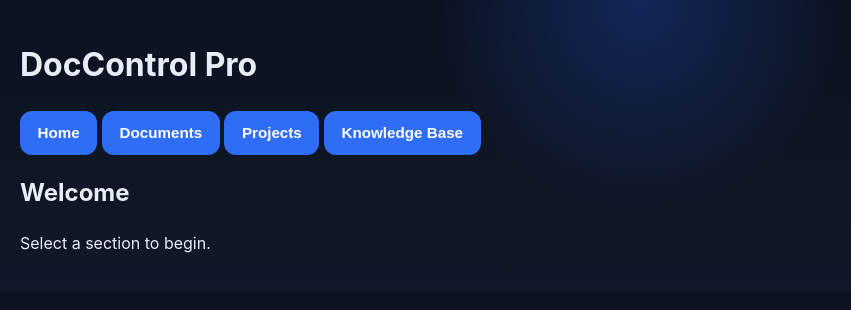
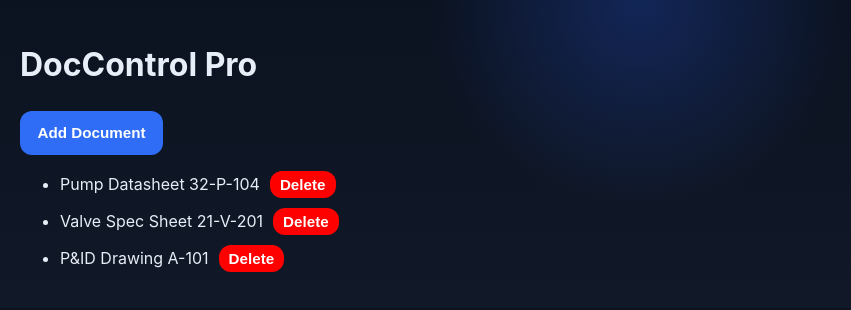
Before and after one commit to kayne776-netizen/DocControl-Pro-5, a React (Vite) app: page / in a window 1280 px wide. Shown: the top 310 px of the page, without its empty margins (0-851 px from the left). Built offline with nearby package versions, Linux system fonts and the light colour scheme.

Commit message:
Update App.jsx

```diff
--- a/src/App.jsx
+++ b/src/App.jsx
@@ -1,95 +1,51 @@
 import { useState } from "react"
 
 function App() {
-  const [page, setPage] = useState("home")
-  const [documents, setDocuments] = useState([])
-  const [projects, setProjects] = useState([])
-  const [input, setInput] = useState("")
+  const [documents, setDocuments] = useState([
+    "Pump Datasheet 32-P-104",
+    "Valve Spec Sheet 21-V-201",
+    "P&ID Drawing A-101"
+  ])
 
+  // Add a new document
   const addDocument = () => {
-    if (input.trim() === "") return
-    setDocuments([...documents, input])
-    setInput("")
+    const newDoc = `New Document ${documents.length + 1}`
+    setDocuments([...documents, newDoc])
   }
 
-  const addProject = () => {
-    if (input.trim() === "") return
-    setProjects([...projects, input])
-    setInput("")
+  // Delete a document
+  const deleteDocument = (indexToDelete) => {
+    const updatedDocs = documents.filter((_, index) => index !== indexToDelete)
+    setDocuments(updatedDocs)
   }
 
   return (
     <div style={{ padding: "20px" }}>
       <h1>DocControl Pro</h1>
 
-      {/* Navigation */}
-      <div style={{ marginBottom: "20px" }}>
-        <button onClick={() => setPage("home")}>Home</button>{" "}
-        <button onClick={() => setPage("documents")}>Documents</button>{" "}
-        <button onClick={() => setPage("projects")}>Projects</button>{" "}
-        <button onClick={() => setPage("knowledge")}>Knowledge Base</button>
-      </div>
+      <button onClick={addDocument}>Add Document</button>
 
-      {/* HOME */}
-      {page === "home" && (
-        <div>
-          <h2>Welcome</h2>
-          <p>Select a section to begin.</p>
-        </div>
-      )}
+      <ul>
+        {documents.map((doc, index) => (
+          <li key={index} style={{ marginTop: "10px" }}>
+            {doc}
 
-      {/* DOCUMENTS */}
-      {page === "documents" && (
-        <div>
-          <h2>Documents</h2>
-
-          <input
-            type="text"
-            placeholder="Enter document name"
-            value={input}
-            onChange={(e) => setInput(e.target.value)}
-          />
-          <button onClick={addDocument}>Add Document</button>
-
-          <ul>
-            {documents.map((doc, index) => (
-              <li key={index}>{doc}</li>
-            ))}
-          </ul>
-        </div>
-      )}
-
-      {/* PROJECTS */}
-      {page === "projects" && (
-        <div>
-          <h2>Projects</h2>
-
-          <input
-            type="text"
-            placeholder="Enter project name"
-            value={input}
-            onChange={(e) => setInput(e.target.value)}
-          />
-          <button onClick={addProject}>Add Project</button>
-
-          <ul>
-            {projects.map((proj, index) => (
-              <li key={index}>{proj}</li>
-            ))}
-          </ul>
-        </div>
-      )}
-
-      {/* KNOWLEDGE BASE */}
-      {page === "knowledge" && (
-        <div>
-          <h2>Knowledge Base</h2>
-          <p>
-            This section will store procedures, lessons learned, and document
-            control standards.
-          </p>
-        </div>
-      )}
+            <button
+              onClick={() => deleteDocument(index)}
+              style={{
+                marginLeft: "10px",
+                background: "red",
+                color: "white",
+                border: "none",
+                padding: "5px 10px",
+                cursor: "pointer"
+              }}
+            >
+              Delete
+            </button>
+          </li>
+        ))}
+      </ul>
     </div>
   )
 }
```
